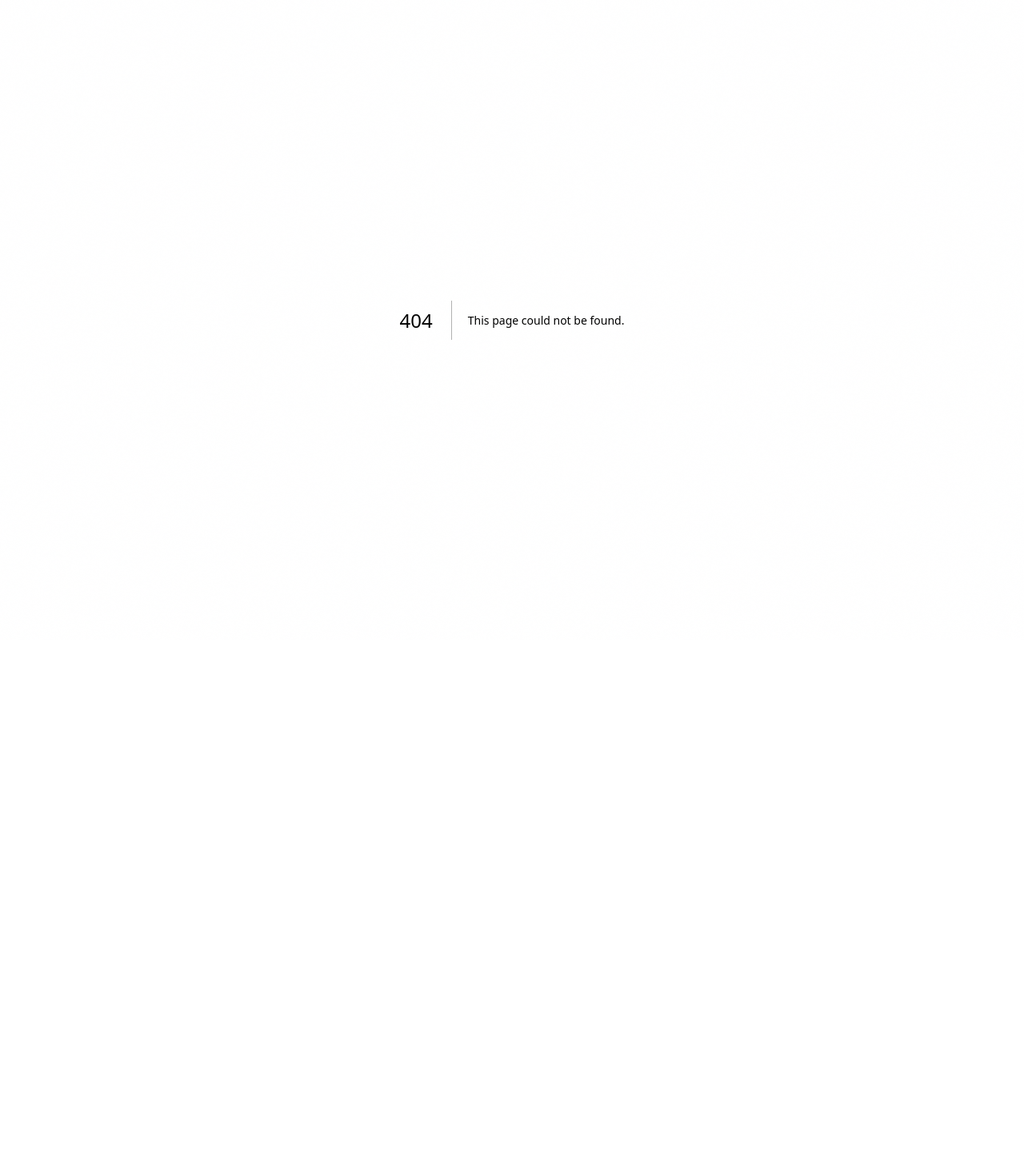
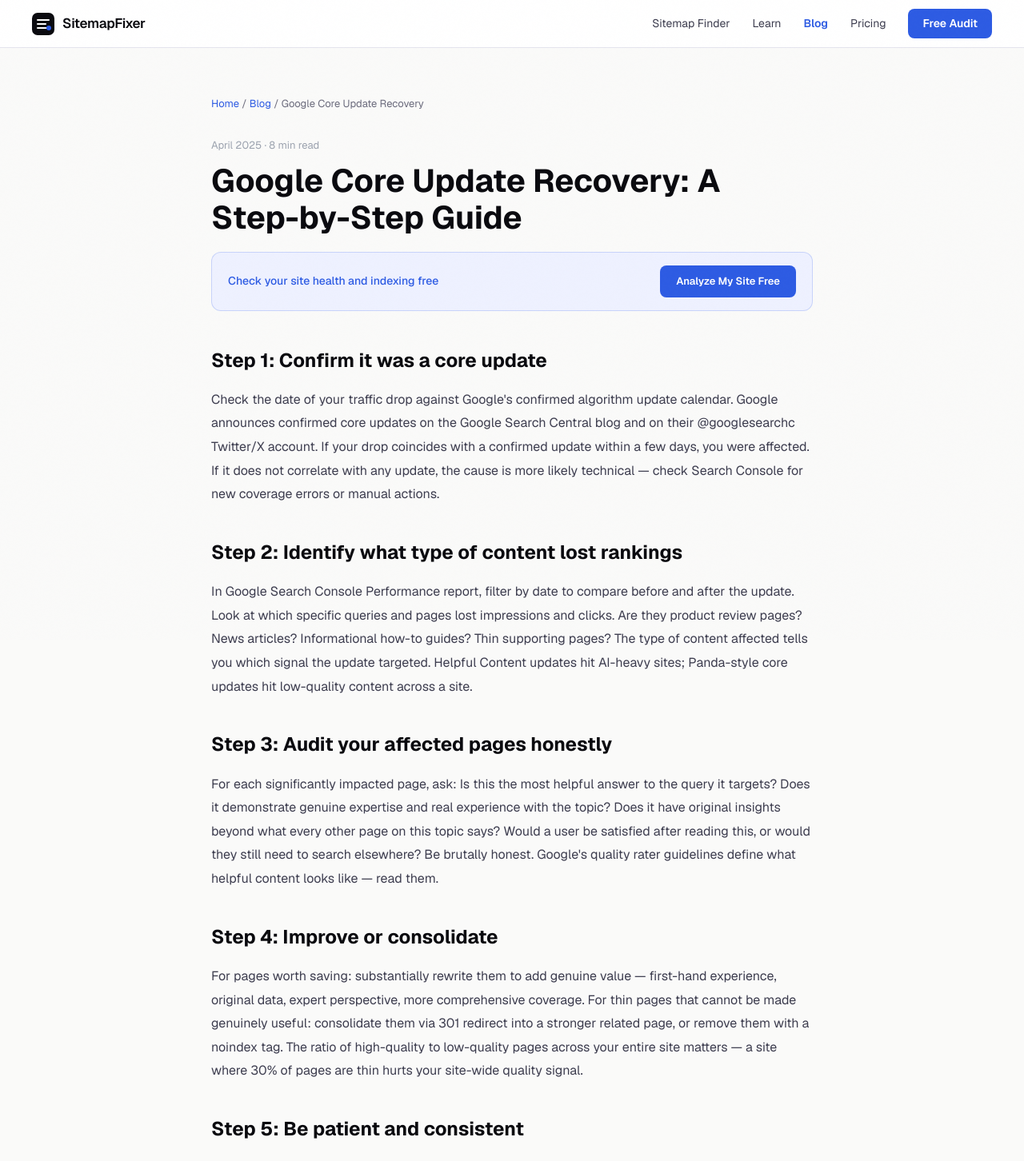
Before and after one commit to Watermelon-Coctail-Bar/sitemap-fixer, a Next.js app: page /blog/google-core-update-recovery in a window 1280 px wide. Before the commit this address had no page. Shown: the top 1452 px of the page at 80% size. Before the commit the page ends 800 px from the top, so only its background shows below. Built offline with nearby package versions, Linux system fonts and the light colour scheme.

Commit message:
Create page.tsx

```diff
--- /dev/null
+++ b/src/app/blog/google-core-update-recovery/page.tsx
@@ -0,0 +1,43 @@
+import type { Metadata } from 'next';
+export const metadata: Metadata = {
+  title: 'Google Core Update Recovery: How to Recover Lost Rankings | SitemapFixer',
+  description: "A Google core update dropped your rankings. Here is how to diagnose exactly what was targeted, fix it, and recover — plus realistic timelines for what to expect.",
+  alternates: { canonical: 'https://sitemapfixer.com/blog/google-core-update-recovery' },
+};
+const steps = [
+  { t: "Step 1: Confirm it was a core update", d: "Check the date of your traffic drop against Google's confirmed algorithm update calendar. Google announces confirmed core updates on the Google Search Central blog and on their @googlesearchc Twitter/X account. If your drop coincides with a confirmed update within a few days, you were affected. If it does not correlate with any update, the cause is more likely technical — check Search Console for new coverage errors or manual actions." },
+  { t: "Step 2: Identify what type of content lost rankings", d: "In Google Search Console Performance report, filter by date to compare before and after the update. Look at which specific queries and pages lost impressions and clicks. Are they product review pages? News articles? Informational how-to guides? Thin supporting pages? The type of content affected tells you which signal the update targeted. Helpful Content updates hit AI-heavy sites; Panda-style core updates hit low-quality content across a site." },
+  { t: "Step 3: Audit your affected pages honestly", d: "For each significantly impacted page, ask: Is this the most helpful answer to the query it targets? Does it demonstrate genuine expertise and real experience with the topic? Does it have original insights beyond what every other page on this topic says? Would a user be satisfied after reading this, or would they still need to search elsewhere? Be brutally honest. Google's quality rater guidelines define what helpful content looks like — read them." },
+  { t: "Step 4: Improve or consolidate", d: "For pages worth saving: substantially rewrite them to add genuine value — first-hand experience, original data, expert perspective, more comprehensive coverage. For thin pages that cannot be made genuinely useful: consolidate them via 301 redirect into a stronger related page, or remove them with a noindex tag. The ratio of high-quality to low-quality pages across your entire site matters — a site where 30% of pages are thin hurts your site-wide quality signal." },
+  { t: "Step 5: Be patient and consistent", d: "Core update recoveries are validated at the next core update — typically 3-6 months away. Google does not continuously re-evaluate sites between updates. Make your improvements, document them, and wait. Some partial recovery can happen between updates, but major recovery usually waits for the next update. Continue publishing high-quality content in the meantime. Sites that recover fastest are those that fix the root quality issues comprehensively, not those that make cosmetic changes." },
+];
+export default function Page() {
+  return (
+    <article style={{ maxWidth: 800, margin: '0 auto', padding: '60px 24px' }}>
+      <nav style={{ fontSize: 13, color: '#6b6b7d', marginBottom: 32 }}>
+        <a href="/" style={{ color: '#2d5be3', textDecoration: 'none' }}>Home</a>{' / '}
+        <a href="/blog" style={{ color: '#2d5be3', textDecoration: 'none' }}>Blog</a>{' / '}
+        <span>Google Core Update Recovery</span>
+      </nav>
+      <div style={{ fontSize: 13, color: '#9ca3af', marginBottom: 12 }}>April 2025 · 8 min read</div>
+      <h1 style={{ fontSize: 40, fontWeight: 700, color: '#0a0a0f', marginBottom: 20, lineHeight: 1.15 }}>Google Core Update Recovery: A Step-by-Step Guide</h1>
+      <div style={{ background: '#eef1ff', border: '1px solid rgba(45,91,227,0.2)', borderRadius: 12, padding: '16px 20px', marginBottom: 40, display: 'flex', alignItems: 'center', justifyContent: 'space-between', gap: 16 }}>
+        <span style={{ fontSize: 14, color: '#2d5be3', fontWeight: 500 }}>Check your site health and indexing free</span>
+        <a href="/" style={{ background: '#2d5be3', color: 'white', padding: '10px 20px', borderRadius: 8, textDecoration: 'none', fontWeight: 600, fontSize: 13 }}>Analyze My Site Free</a>
+      </div>
+      <div style={{ fontSize: 16, color: '#3d3d4f', lineHeight: 1.85 }}>
+        {steps.map(({ t, d }) => (
+          <div key={t} style={{ marginBottom: 36 }}>
+            <h2 style={{ fontSize: 24, fontWeight: 700, color: '#0a0a0f', marginBottom: 12 }}>{t}</h2>
+            <p style={{ margin: 0 }}>{d}</p>
+          </div>
+        ))}
+      </div>
+      <div style={{ background: '#0a0a0f', borderRadius: 12, padding: '32px', textAlign: 'center', marginTop: 56 }}>
+        <div style={{ fontSize: 20, fontWeight: 700, color: 'white', marginBottom: 8 }}>Start with a technical SEO audit</div>
+        <div style={{ color: '#9999aa', marginBottom: 20, fontSize: 14 }}>Free sitemap and indexing analysis in 60 seconds</div>
+        <a href="/" style={{ background: 'white', color: '#0a0a0f', padding: '14px 28px', borderRadius: 8, textDecoration: 'none', fontWeight: 700 }}>Analyze My Site Free</a>
+      </div>
+    </article>
+  );
+}
```
